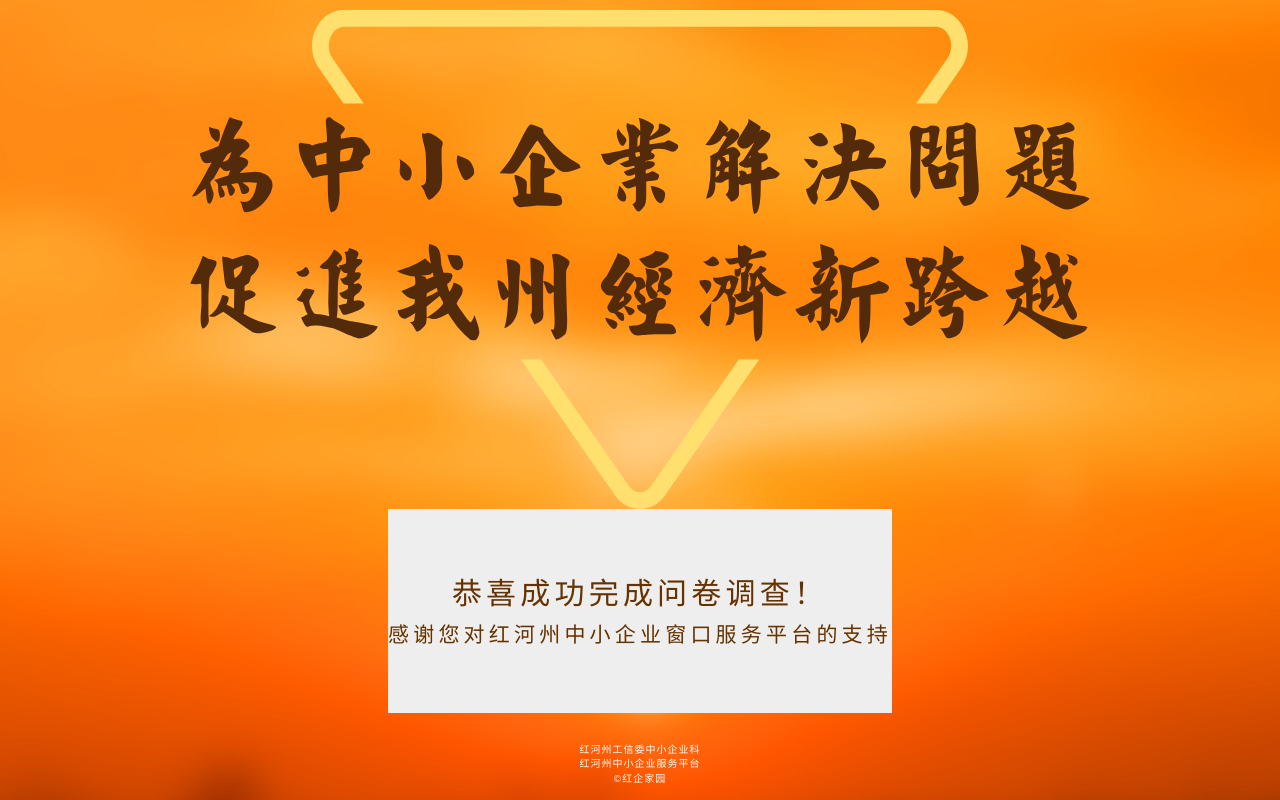
After one commit to thinkheh-dev/Que_survey, a Django app: template templates/success_end.html in a window 1280 px wide. The commit adds this page. Run offline with Django 3.2, Linux system fonts and the light colour scheme; the template is opened without the code that fills it, so the values that code supplies are empty; some libraries are stand-ins or nearby versions.

Commit message:
修改小bug，增加最终成功页面

```diff
--- a/mainsite/views.py
+++ b/mainsite/views.py
@@ -185,7 +185,7 @@ def enterprise_need_2_action(request, bif_id):
             new_qcharform.save()
 
 
-        return HttpResponse('成功了！')
+        return render(request, "success_end.html")
 
 
 
--- a/templates/questions_sme_baseinfo.html
+++ b/templates/questions_sme_baseinfo.html
@@ -34,7 +34,7 @@
             </div>
 
 	    <div class="from-group">
-	        <div class="alert alert-warning text-center" role="alert"><strong>注意：</strong>带 <strong>*</strong> 的为必选项</div>
+	        <div class="alert alert-warning text-center" role="alert"><strong>注意：带 *的为必选项</strong></div>
             </div>
 
             <div class="form-group">
--- /dev/null
+++ b/templates/success_end.html
@@ -0,0 +1,36 @@
+{% load staticfiles %}
+<!DOCTYPE html>
+<html lang="zh-CN">
+  <head>
+    <meta charset="utf-8">
+    <meta http-equiv="X-UA-Compatible" content="IE=edge">
+    <meta name="viewport" content="width=device-width, initial-scale=1">
+    <title>企业需求调查问卷</title>
+    <link href="{% static 'css/bootstrap.css' %}" rel="stylesheet">
+    <link href="{% static 'css/heh_que.css' %}" rel="stylesheet">
+    <!-- HTML5 shim and Respond.js for IE8 support of HTML5 elements and media queries -->
+    <!-- WARNING: Respond.js doesn't work if you view the page via file:// -->
+    <!--[if lt IE 9]>
+      <script src="https://cdn.bootcss.com/html5shiv/3.7.3/html5shiv.min.js"></script>
+      <script src="https://cdn.bootcss.com/respond.js/1.4.2/respond.min.js"></script>
+    <![endif]-->
+  </head>
+  <body class="index_ad">
+
+      <div class="show_que_point">
+      <img class="ad_point" src="{% static 'images/SVG/AD_point.svg' %}" alt="为中小企业解决问题促进我州经济跨越">
+
+      <div class="jumbotron">
+          <h2>恭喜成功完成问卷调查！</h2>
+          <p>感谢您对红河州中小企业窗口服务平台的支持</p>
+    </div>
+
+  <div class="footer">
+      <p>红河州工信委中小企业科<br>
+      红河州中小企业服务平台<br>
+      &copy;红企家园</p>
+  </div>
+
+  <script src="{% static 'js/main.min.js' %}"></script>
+  </body>
+</html>
```
